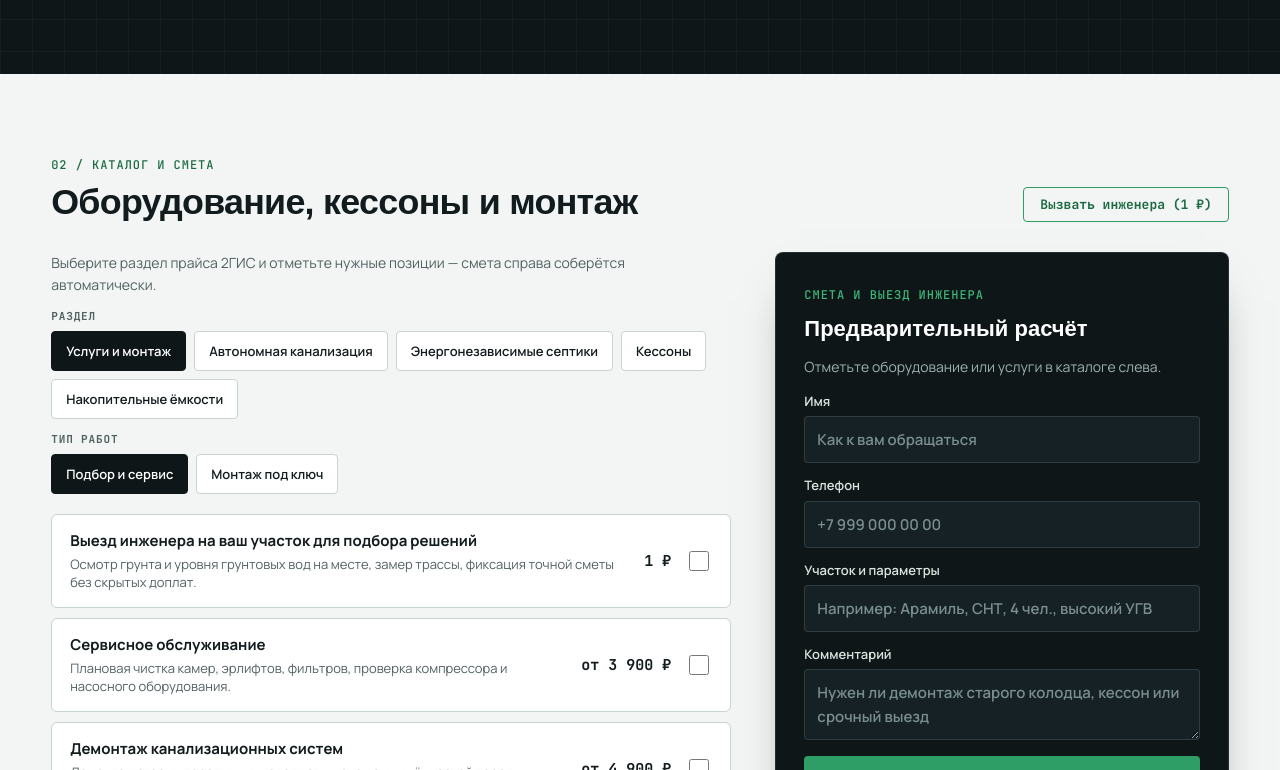
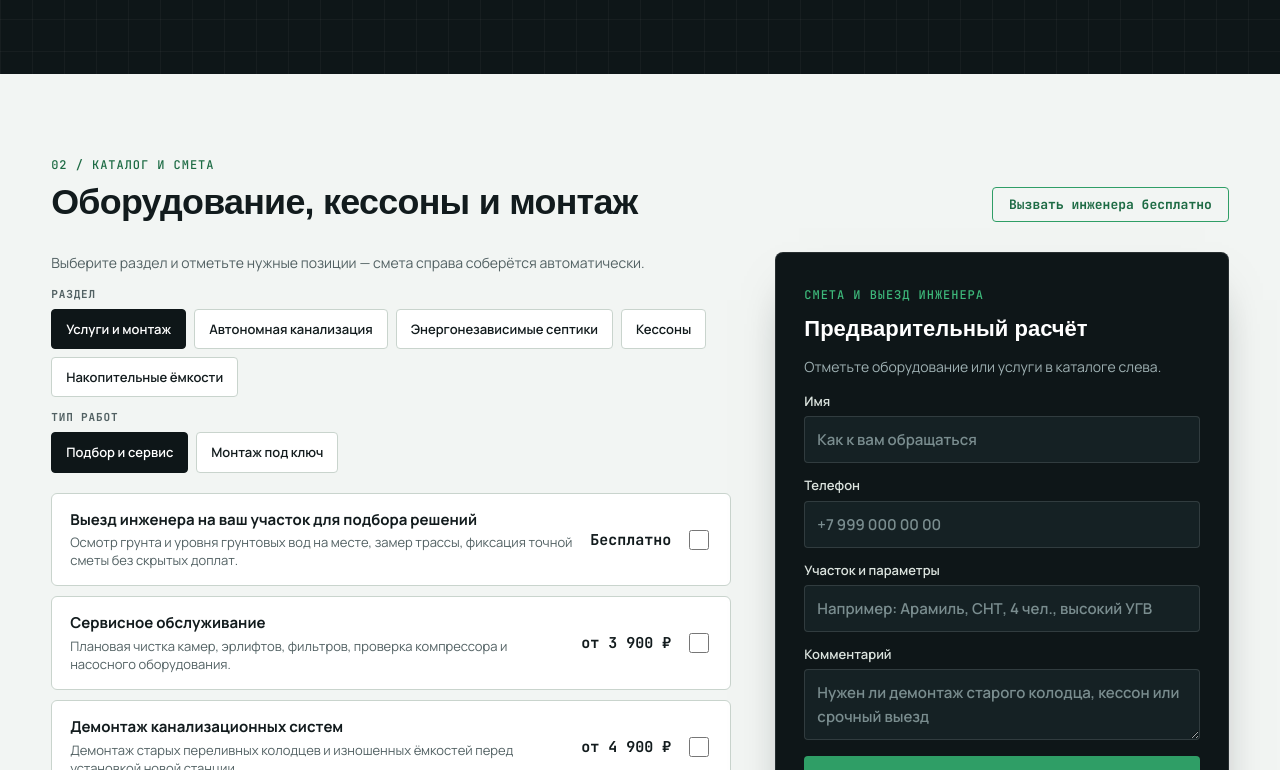
Before and after one commit to Zer0mistakes/Zer0mistakes.github.io, a plain HTML site: page pmk-arkhitektor/index.html in a window 1280 px wide. Shown: the part 1602-2372 px from the top of the page. Drawn offline with Linux system fonts and the light colour scheme; a web font is replaced by a local one.

Commit message:
Deploy pmk-arkhitektor

```diff
--- a/pmk-arkhitektor/index.html
+++ b/pmk-arkhitektor/index.html
@@ -6,7 +6,7 @@
   <meta http-equiv="X-Content-Type-Options" content="nosniff">
   <meta name="referrer" content="strict-origin-when-cross-origin">
   <meta name="theme-color" content="#0e1618">
-  <meta name="description" content="ПМК-Архитектор — подбор, продажа и монтаж септиков, автономной канализации и кессонов в Арамили, Екатеринбурге и Свердловской области. Выезд инженера на участок — 1 ₽.">
+  <meta name="description" content="ПМК-Архитектор — подбор, продажа и монтаж септиков, автономной канализации и кессонов в Арамили, Екатеринбурге и Свердловской области. Выезд инженера на участок — бесплатно.">
   <meta name="robots" content="noindex,nofollow">
   <title>ПМК-Архитектор — септики и автономная канализация в Арамили и Екатеринбурге</title>
   <link rel="preconnect" href="https://fonts.googleapis.com">
@@ -18,7 +18,7 @@ document.addEventListener("DOMContentLoaded", () => {
 const DEFAULT_CONFIG = {
   "name": "ПМК-Архитектор",
   "profession": "Арамиль и Екатеринбург · Автономная канализация и септики",
-  "status": "Вызвать инженера (1 ₽)",
+  "status": "Вызвать инженера бесплатно",
   "area": "Арамиль, Шпагатная улица, 1а/5 (1 этаж) · выезд по Екатеринбургу и области",
   "schedule": "Пн–Пт 09:00 — 18:00 · Сб–Вс выходной",
   "phone": "+7 (343) 344-80-50",
@@ -85,7 +85,7 @@ const DEFAULT_CONFIG = {
       "text": "Септики, станции, кессоны и ёмкости от 26 000 ₽"
     },
     {
-      "value": "1 ₽",
+      "value": "Бесплатно",
       "text": "Выезд инженера на участок для подбора решения"
     },
     {
@@ -141,9 +141,9 @@ const DEFAULT_CONFIG = {
       "title": "Выезд инженера на ваш участок для подбора решений",
       "section": "Услуги и монтаж",
       "category": "Подбор и сервис",
-      "price": 1,
+      "price": 0,
       "description": "Осмотр грунта и уровня грунтовых вод на месте, замер трассы, фиксация точной сметы без скрытых доплат.",
-      "duration": "",
+      "duration": "Бесплатно",
       "discountPercent": null
     },
     {
@@ -701,10 +701,10 @@ function updateSummary(config) {
   total.hidden = !services.length;
   find('#clear-services').hidden = !services.length;
   const amount = services.reduce((sum, service) => sum + unitPrice(service, config), 0);
-  const byAgreement = services.some(service => !service.price);
+  const byAgreement = services.some(service => !service.price && service.duration !== 'Бесплатно');
   const nextValue = services.some(service => service.price > 0)
     ? (services.some(service => service.duration === 'от') ? 'От ' : '') + money(amount) + (byAgreement ? ' + по согласованию' : '')
-    : 'Стоимость по согласованию';
+    : (services.every(service => service.duration === 'Бесплатно') ? 'Бесплатно' : 'Стоимость по согласованию');
 
   if (services.length) {
     renderOdometer(total, nextValue);
@@ -738,7 +738,7 @@ function renderServices(config) {
   sectionSelect.value = sections.includes(activeSection) ? activeSection : (sections[0] || '');
   find('.catalog-filters').hidden = !sections.length;
   find('#catalog-help').textContent = sections.length
-    ? 'Выберите раздел прайса 2ГИС и отметьте нужные позиции — смета справа соберётся автоматически.'
+    ? 'Выберите раздел и отметьте нужные позиции — смета справа соберётся автоматически.'
     : 'Уточните стоимость на выезде инженера.';
 
   const pickSection = name => {
@@ -783,7 +783,9 @@ function renderServices(config) {
     const rate = el('span', '', label, 'rate');
     const unit = unitPrice(service, config);
     const prefix = service.duration === 'от' ? 'от ' : '';
-    rate.textContent = service.price ? prefix + money(unit) : 'По согласованию';
+    rate.textContent = service.price
+      ? prefix + money(unit)
+      : (service.duration === 'Бесплатно' ? 'Бесплатно' : 'По согласованию');
     if (service.price && unit !== service.price) el('s', money(service.price), rate);
 
     const input = el('input', '', label);
@@ -1002,7 +1004,7 @@ function buildBookingMessage(config) {
     'Здравствуйте! Интересует подбор и расчёт септика в «' + config.name + '».',
     ...[...selected.values()].map(service => {
       const label = [service.section, service.title].filter(Boolean).join(' / ');
-      if (!service.price) return '• ' + label + ' — по согласованию';
+      if (!service.price) return '• ' + label + (service.duration === 'Бесплатно' ? ' — Бесплатно' : ' — по согласованию');
       const prefix = service.duration === 'от' ? 'от ' : '';
       return '• ' + label + ' — ' + prefix + money(unitPrice(service, config));
     }),
@@ -1452,12 +1454,12 @@ form.addEventListener('submit', async (event) => {
           <img class="hero-photo" src="assets/hero-install.webp" alt="Монтаж септика Евролос в котловане и подключение канализационной трубы — ПМК-Архитектор" fetchpriority="high">
           <figcaption class="hero-spec-bar">
             <div class="spec-chip">
-              <span>ПРАЙС 2ГИС</span>
+              <span>ЦЕНЫ</span>
               <strong>от 26 000 ₽</strong>
             </div>
             <div class="spec-chip">
               <span>ВЫЕЗД ИНЖЕНЕРА</span>
-              <strong>1 ₽</strong>
+              <strong>Бесплатно</strong>
             </div>
             <div class="spec-chip">
               <span>МОНТАЖ</span>
@@ -1480,7 +1482,7 @@ form.addEventListener('submit', async (event) => {
         <span>Септики, станции, кессоны и ёмкости от 26 000 ₽</span>
       </div>
       <div class="fact-cell">
-        <strong>1 ₽</strong>
+        <strong>Бесплатно</strong>
         <span>Выезд инженера на участок для подбора решения</span>
       </div>
       <div class="fact-cell">
@@ -1561,12 +1563,12 @@ form.addEventListener('submit', async (event) => {
         <span class="eyebrow">02 / КАТАЛОГ И СМЕТА</span>
         <h2>Оборудование, кессоны и монтаж</h2>
       </div>
-      <a class="visit-link" href="#booking" id="status">Вызвать инженера (1 ₽)</a>
+      <a class="visit-link" href="#booking" id="status">Вызвать инженера бесплатно</a>
     </div>
 
     <div class="directory">
       <div class="catalog-col" data-reveal>
-        <p class="note" id="catalog-help">Выберите раздел прайса 2ГИС и отметьте нужные позиции — смета справа соберётся автоматически.</p>
+        <p class="note" id="catalog-help">Выберите раздел и отметьте нужные позиции — смета справа соберётся автоматически.</p>
         <div class="catalog-filters">
           <div class="filter-group">
             <span class="filter-caption">Раздел</span>
```
Also changed, not shown: pmk-arkhitektor/admin/index.html (+4 -4 lines).
